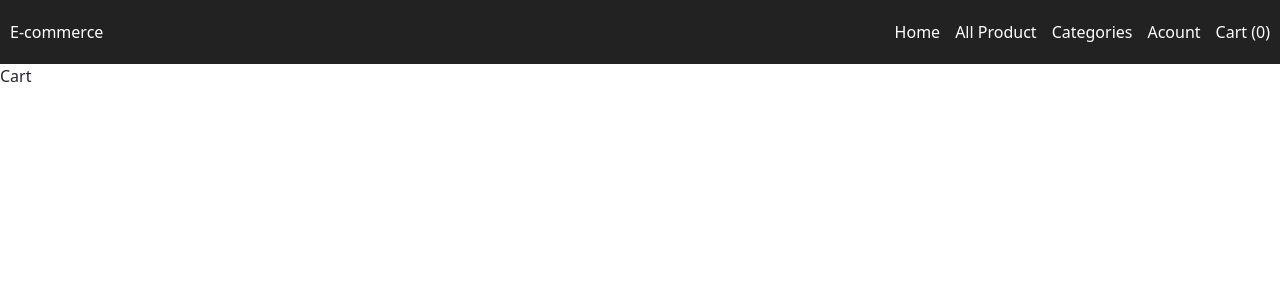
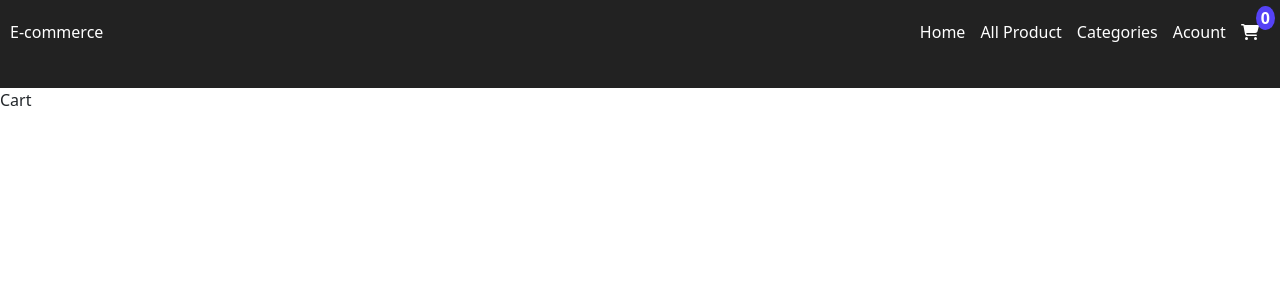
Before and after one commit to Ali-AbdElahady/next-ecommerce-front, a Next.js app: page /cart in a window 1280 px wide. Shown: the top 300 px of the page. Built offline with nearby package versions, Linux system fonts and the light colour scheme.

Commit message:
fix data fitching

```diff
--- a/src/app/layout.js
+++ b/src/app/layout.js
@@ -8,6 +8,7 @@ config.autoAddCss = false;
 const inter = Inter({ subsets: ["latin"] });
 import "nprogress/nprogress.css";
 import dynamic from "next/dynamic";
+import  {CartContextProvider}  from "@/services/cartContextProvider";
 
 export const metadata = {
   title: "Create Next App",
@@ -26,9 +27,11 @@ export default async function RootLayout({ children }) {
   return (
     <html lang="en">
       <body>
-        <TopProgressBar />
-        <Header></Header>
-        <div>{children}</div>
+        <CartContextProvider>
+          <TopProgressBar />
+          <Header></Header>
+          <div>{children}</div>
+        </CartContextProvider>
       </body>
     </html>
   );
--- a/src/app/page.js
+++ b/src/app/page.js
@@ -11,11 +11,13 @@ async function getFeaturedProduct() {
   await mongooseConnect();
   const product = await Product.findById(featuredProductId);
   const newProducts = await Product.find({},null, {sort:{'_id': -1},limit:8})
-  return {product, newProducts};
+  return Response.json({product, newProducts});
 }
 
 export default async function Home() {
-  const {product,newProducts} = await getFeaturedProduct();
+  const res = await getFeaturedProduct();
+  const data = await res.json();
+  const {product, newProducts} = data
   return (
     <>
       <Featured product={product}></Featured>
--- a/src/components/header/Header.jsx
+++ b/src/components/header/Header.jsx
@@ -3,9 +3,8 @@ import React, { useState } from "react";
 import classes from "./Header.module.css";
 import Link from "next/link";
 import { FontAwesomeIcon } from "@fortawesome/react-fontawesome";
-import { faBars } from "@fortawesome/free-solid-svg-icons";
+import { faBars, faCartShopping } from "@fortawesome/free-solid-svg-icons";
 export default function Header() {
-
   const [mobileNavActive, setMobileNavActive] = useState(false);
   return (
     <div className={classes.header}>
@@ -13,7 +12,11 @@ export default function Header() {
         <Link className={classes.logo} href={"/"}>
           E-commerce
         </Link>
-        <nav className={`${classes.nav} ${mobileNavActive? classes.activate : classes.disactivate}`}>
+        <nav
+          className={`${classes.nav} ${
+            mobileNavActive ? classes.activate : classes.disactivate
+          }`}
+        >
           <Link className={classes.link} href={"/"}>
             Home
           </Link>
@@ -26,11 +29,17 @@ export default function Header() {
           <Link className={classes.link} href={"/account"}>
             Acount
           </Link>
-          <Link className={classes.link} href={"/cart"}>
-            Cart (0)
-          </Link>
+          <div className={classes.cartIcon}>
+            <Link className={classes.link} href={"/cart"}>
+              <FontAwesomeIcon icon={faCartShopping} />
+            </Link>
+            <div className={classes.badge}>0</div>
+          </div>
         </nav>
-        <div className={classes.navBtn} onClick={() => setMobileNavActive((prev) => !prev)}>
+        <div
+          className={classes.navBtn}
+          onClick={() => setMobileNavActive((prev) => !prev)}
+        >
           {/* <BarsIcon /> */}
           <FontAwesomeIcon icon={faBars} />
         </div>
--- a/src/components/header/Header.module.css
+++ b/src/components/header/Header.module.css
@@ -38,7 +38,7 @@
     .nav {
         display: flex;
         position: static;
-        padding: 0;
+        padding: 0 10px 0px 0px;
     }
 }
 
@@ -71,3 +71,15 @@
         display: none;
     }
 }
+
+.badge{
+        padding: 0 5px;
+        background-color: #5542f6;
+        color: #fff;
+        font-size: 1rem;
+        font-weight: bold;
+        border-radius: 50%;
+        position: relative;
+        top: -38px;
+        right: -15px;
+}
--- a/src/modules/Product.js
+++ b/src/modules/Product.js
@@ -8,4 +8,4 @@ const ProductSchema = new Schema({
   properties: { type: Object },
 });
 
-export const Product = models.Product || model('Product',ProductSchema)
+export const Product = models?.Product || model('Product',ProductSchema)
--- /dev/null
+++ b/src/services/cartContextProvider.jsx
@@ -0,0 +1,11 @@
+"use client";
+const { createContext, useState } = require("react");
+
+export const CartContext = createContext({});
+
+export function CartContextProvider({ children }) {
+  const [cartProducts, setCartProducts] = useState([]);
+  return (
+    <CartContext.Provider value={{cartProducts,setCartProducts}}>{children}</CartContext.Provider>
+  );
+}
```
Also changed, not shown: src/components/featured/Featured.jsx (+12 -7 lines).
